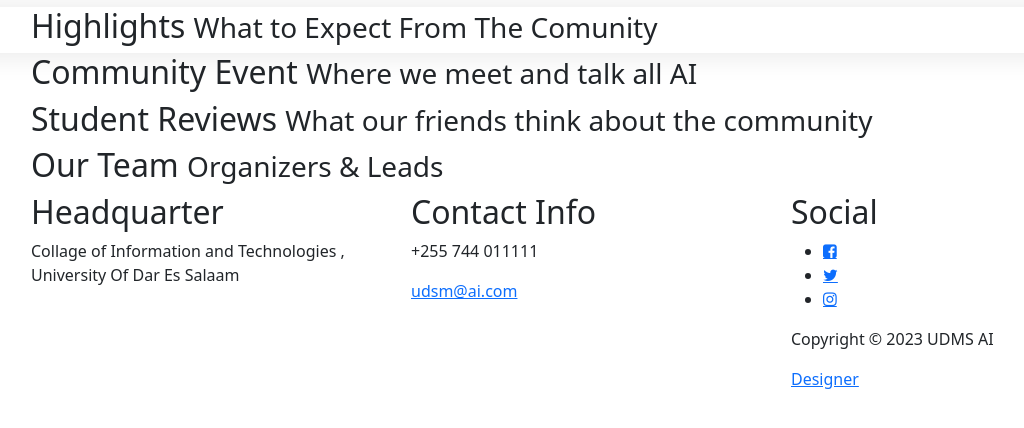
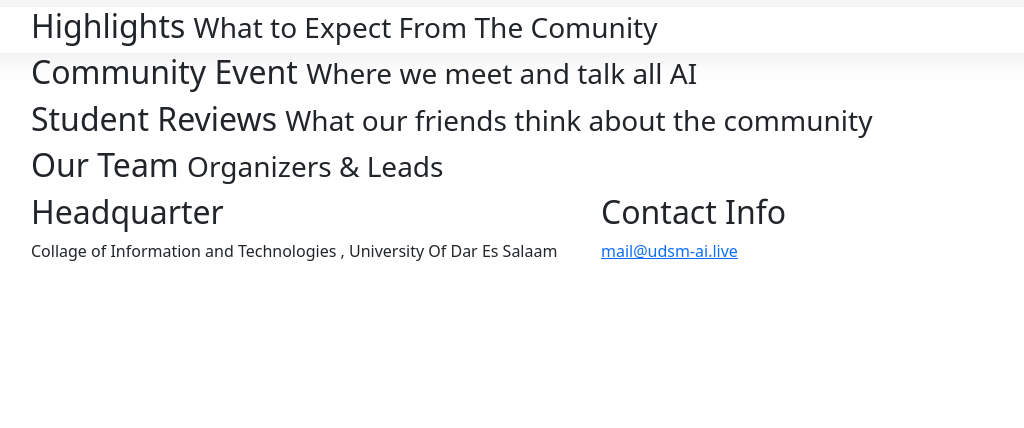
Before and after one commit to UDSM-AI/udsm-ai-community-website, a Django app: page / in a window 1280 px wide. Shown: the part 195-623 px from the top of the page, without its empty margins (51-1075 px from the left). Run offline with Django 3.2, Linux system fonts and the light colour scheme; data that the repository does not hold is empty; some libraries are stand-ins or nearby versions.

Commit message:
setup mail info

```diff
--- a/templates/web/footer.html
+++ b/templates/web/footer.html
@@ -2,7 +2,7 @@
 <footer id="footer">
     <div class="container">
          <div class="row">
-              <div class="col-md-4 col-sm-6">
+              <div class="col-md-6">
                    <div class="footer-info">
                         <div class="section-title">
                              <h2>Headquarter</h2>
@@ -13,39 +13,19 @@
                    </div>
               </div>
 
-              <div class="col-md-4 col-sm-6">
+              <div class="col-md-6">
                    <div class="footer-info">
                         <div class="section-title">
                              <h2>Contact Info</h2>
                         </div>
                         <address>
-                             <p>+255 744 011111</p>
-                             <p><a href="mailto:youremail.co">udsm@ai.com</a></p>
+                             <p><a href="mailto:mail@udsm-ai.live">mail@udsm-ai.live</a></p>
                         </address>
 
 
                    </div>
               </div>
 
-              <div class="col-md-4 col-sm-6">
-                    <div class="footer-info">
-                         <div class="section-title">
-                              <h2>Social</h2>
-                         </div>
-
-                         <ul class="social-icon">
-                              <li><a href="#" class="fa fa-facebook-square" attr="facebook icon"></a></li>
-                              <li><a href="#" class="fa fa-twitter"></a></li>
-                              <li><a href="#" class="fa fa-instagram"></a></li>
-                         </ul>
-
-                         <div class="copyright-text">
-                              <p>Copyright &copy; 2023 UDMS AI</p>
-
-                              <p><a href="https://eddiegulay.me" target="_blank"> Designer</a> </p>
-                         </div>
-                    </div>
-               </div>
 
          </div>
     </div>
--- a/templates/web/home_page.html
+++ b/templates/web/home_page.html
@@ -40,11 +40,11 @@
          <!-- MENU LINKS -->
          <div class="collapse navbar-collapse">
               <ul class="nav navbar-nav navbar-nav-first">
-                   <li><a href="#home" class="smoothScroll">Home</a></li>
-                   <li><a href="#about" class="smoothScroll">About</a></li>
-                   <li><a href="#events" class="smoothScroll">Events</a></li>
-                   <li><a href="#projects" class="smoothScroll">Projects</a></li>
-                   <li><a href="#team" class="smoothScroll">Team</a></li>
+                    <li><a href="/datadrive" class="smoothScroll">Data Drive 🎉</a></li>
+                    <li><a href="#home" class="smoothScroll">Home</a></li>
+                    <li><a href="#about" class="smoothScroll">About</a></li>
+                    <li><a href="#events" class="smoothScroll">Events</a></li>
+                    <li><a href="#team" class="smoothScroll">Team</a></li>
               </ul>
          </div>
         </div>
```
